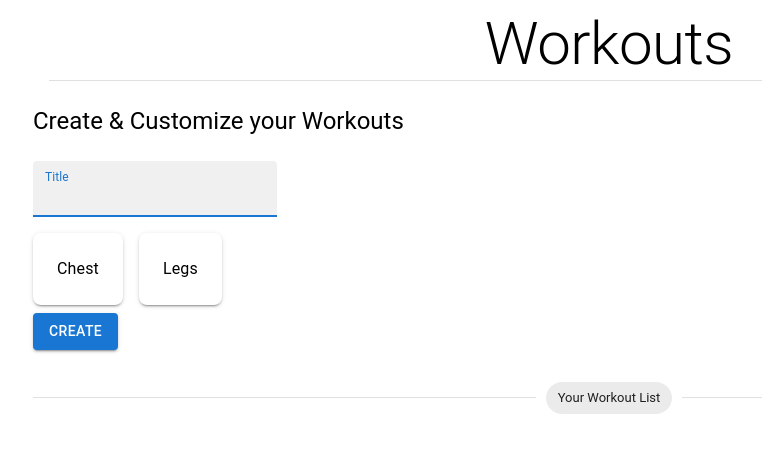
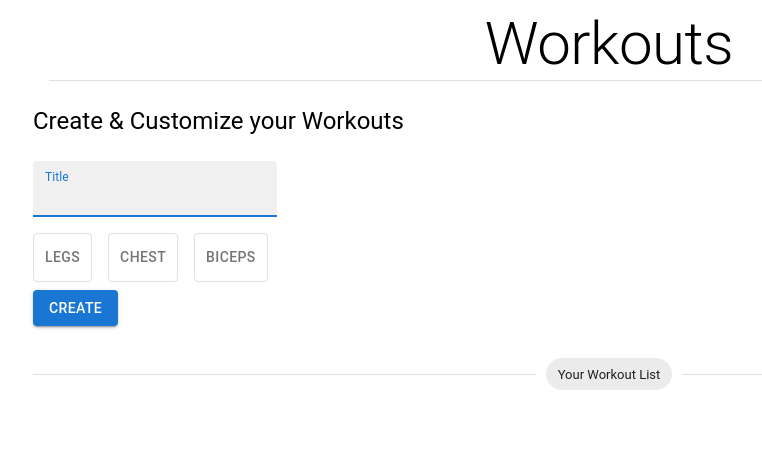
Before and after one commit to Safin-Ahmed/flexfit, a Next.js app in the folder packages/client-app/: page / in a window 1280 px wide. Shown: the top 452 px of the page, without its empty margins (31-793 px from the left). Built offline with nearby package versions, Linux system fonts and the light colour scheme.

Commit message:
feat: delete functionality added

```diff
--- a/packages/client-app/components/ExerciseList/ExerciseList.tsx
+++ b/packages/client-app/components/ExerciseList/ExerciseList.tsx
@@ -1,24 +1,40 @@
-import { Typography } from '@mui/material';
+import { Box, Stack, Typography } from '@mui/material';
 import React from 'react';
 import { ExerciseData } from '../Workouts/Workouts';
 
 interface ExerciseListProps {
   exercise: ExerciseData;
-  handleBodyPart: (e: React.MouseEvent<HTMLSpanElement, MouseEvent>) => void;
 }
 
-const ExerciseList = ({ handleBodyPart, exercise }: ExerciseListProps) => {
+const ExerciseList = ({ exercise }: ExerciseListProps) => {
   return (
+    <Box m={3} p={3}>
       <Typography
         boxShadow={2}
         p={3}
         mt={2}
         borderRadius={2}
-      onClick={handleBodyPart}
         sx={{ cursor: 'pointer' }}
+        variant="h5"
       >
         {exercise.partName}
       </Typography>
+
+      <Stack>
+        {exercise &&
+          exercise.exercises &&
+          exercise?.exercises?.map((singleExercise, index) => (
+            <Box mt={2} p={1} border={1} key={singleExercise.exerciseId}>
+              <Typography>
+                {singleExercise.exerciseId}. {singleExercise.name}
+              </Typography>
+              <Typography>reps: {singleExercise.reps}</Typography>
+              <Typography>sets: {singleExercise.sets}</Typography>
+              <Typography>time: {singleExercise.time}</Typography>
+            </Box>
+          ))}
+      </Stack>
+    </Box>
   );
 };
 
--- a/packages/client-app/components/SingleWorkout/SingleWorkout.tsx
+++ b/packages/client-app/components/SingleWorkout/SingleWorkout.tsx
@@ -5,12 +5,11 @@ import { WorkoutData } from '../Workouts/Workouts';
 
 interface SingleWorkoutProps {
   workout: WorkoutData;
-  handleBodyPart: (e: React.MouseEvent<HTMLSpanElement, MouseEvent>) => void;
-  deleteWorkout: (id: number) => void;
+  deleteWorkout: (id: string) => void;
 }
 
 const SingleWorkout = (props: SingleWorkoutProps) => {
-  const { workout, handleBodyPart, deleteWorkout } = props;
+  const { workout, deleteWorkout } = props;
   return (
     <Box boxShadow={2} padding={2} borderRadius={1}>
       <Stack
@@ -35,14 +34,11 @@ const SingleWorkout = (props: SingleWorkoutProps) => {
           Ends: {workout?.recurringDate?.finishDate.toLocaleDateString()}
         </Typography>
       </Stack>
+
       <Stack direction={'row'} justifyContent={'start'} gap={2}>
         {workout?.details &&
           workout?.details?.map((exercise) => (
-            <ExerciseList
-              exercise={exercise}
-              handleBodyPart={handleBodyPart}
-              key={exercise.id}
-            />
+            <ExerciseList exercise={exercise} key={exercise.id} />
           ))}
       </Stack>
     </Box>
--- a/packages/client-app/components/Workouts/Workouts.tsx
+++ b/packages/client-app/components/Workouts/Workouts.tsx
@@ -6,14 +6,20 @@ import {
   Chip,
   Divider,
   TextField,
+  ToggleButton,
   Typography,
 } from '@mui/material';
 import Stack from '@mui/material/Stack';
 import Container from '@mui/material/Container';
 import SingleWorkout from '../SingleWorkout/SingleWorkout';
 
+function randomId(): string {
+  const uint32 = window.crypto.getRandomValues(new Uint32Array(1))[0];
+  return uint32.toString(16);
+}
+
 export interface WorkoutData {
-  id: number;
+  id: string;
   order: number;
   title: string;
   recurringDate: RecurringData;
@@ -22,7 +28,7 @@ export interface WorkoutData {
 [];
 type RecurringData = { startDate: Date; finishDate: Date };
 export interface ExerciseData {
-  id: number;
+  id: string;
   partName: string;
   exercises: IndividualExercise[];
 }
@@ -30,28 +36,53 @@ export interface ExerciseData {
 
 interface IndividualExercise {
   name: string;
-  exerciseId: number;
-  workoutId: number;
+  exerciseId: string;
+  workoutId: string;
   sets: string;
   reps: string;
   time: string;
 }
+[];
 
 const Workouts = () => {
   const [createWorkouts, setCreateWorkouts] = React.useState<WorkoutData[]>([]);
-  const [createExercise, setCreateExercise] = React.useState<ExerciseData[]>(
-    []
-  );
+  const [createBodyParts, setBodyParts] = React.useState<ExerciseData[]>([]);
+  const [createExercises, setCreateExercises] = React.useState<
+    IndividualExercise[]
+  >([]);
 
   const [inputValue, setInputValue] = React.useState('');
+  const [toggle, setToggle] = React.useState<boolean>(false);
 
+  //Individual exercise data
+  const handleSingleExercise = (
+    e: React.MouseEvent<HTMLSpanElement, MouseEvent>
+  ) => {
+    //@ts-ignore
+    let value = e.target.innerText;
+    setCreateExercises([
+      ...createExercises,
+      {
+        name: value,
+        exerciseId: randomId(),
+        reps: 'Demo',
+        sets: 'Demo',
+        time: 'Demo',
+        workoutId: randomId(),
+      },
+    ]);
+    console.log({ createExercises });
+  };
+
+  //Body part data
   const handleBodyPart = (e: React.MouseEvent<HTMLSpanElement, MouseEvent>) => {
-    let exerciseId = createExercise.length + 1;
     // @ts-ignore
-    let value = e.target.innerText;
-    setCreateExercise([
-      ...createExercise,
-      { id: exerciseId, partName: value, exercises: [] },
+    let value = e.target.value;
+    setToggle(!toggle);
+
+    setBodyParts([
+      ...createBodyParts,
+      { id: randomId(), partName: value, exercises: [...createExercises] },
     ]);
   };
 
@@ -65,23 +96,24 @@ const Workouts = () => {
     setCreateWorkouts([
       ...createWorkouts,
       {
-        id: updatedIdAndOrder,
+        id: randomId(),
         order: updatedIdAndOrder,
         title: inputValue,
         recurringDate: {
           finishDate: new Date(),
           startDate: new Date(),
         },
-        details: [...createExercise],
+        details: [...createBodyParts],
       },
     ]);
     setInputValue('');
-    setCreateExercise([]);
+    setBodyParts([]);
+
     console.log(createWorkouts);
   };
 
   //delete a particular workout
-  const deleteWorkout = (id: number) => {
+  const deleteWorkout = (id: string) => {
     setCreateWorkouts(createWorkouts.filter((workout) => workout.id !== id));
   };
 
@@ -106,28 +138,56 @@ const Workouts = () => {
           value={inputValue}
           onChange={handleChange}
         />
+        <Stack direction={'row'} justifyContent={'start'} gap={2} mt={2}>
+          <ToggleButton
+            value={'legs'}
+            sx={
+              toggle === true
+                ? { backgroundColor: '#5C6BC0' }
+                : { cursor: 'pointer' }
+            }
+            onChange={handleBodyPart}
+          >
+            Legs
+          </ToggleButton>
+          <ToggleButton value={'chest'} onChange={handleBodyPart}>
+            Chest
+          </ToggleButton>
+          <ToggleButton value={'biceps'} onChange={handleBodyPart}>
+            Biceps
+          </ToggleButton>
+        </Stack>
+
+        {toggle === true ? (
+          <Box>
             <Stack direction={'row'} justifyContent={'start'} gap={2}>
               <Typography
                 boxShadow={2}
                 p={3}
                 mt={2}
                 borderRadius={2}
+                bgcolor={'skyblue'}
                 sx={{ cursor: 'pointer' }}
-            onClick={handleBodyPart}
+                onClick={handleSingleExercise}
               >
-            Chest
+                Pushups
               </Typography>
               <Typography
                 boxShadow={2}
                 p={3}
                 mt={2}
+                bgcolor={'skyblue'}
                 borderRadius={2}
                 sx={{ cursor: 'pointer' }}
-            onClick={handleBodyPart}
+                onClick={handleSingleExercise}
               >
-            Legs
+                chest press
               </Typography>
             </Stack>
+          </Box>
+        ) : (
+          ''
+        )}
 
         <Button
           variant="contained"
@@ -153,7 +213,6 @@ const Workouts = () => {
             <SingleWorkout
               deleteWorkout={deleteWorkout}
               workout={workout}
-              handleBodyPart={handleBodyPart}
               key={workout.id}
             />
           ))}
```
Lines whose indentation alone changed are shown as unchanged.
